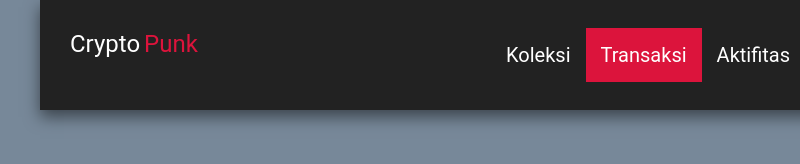
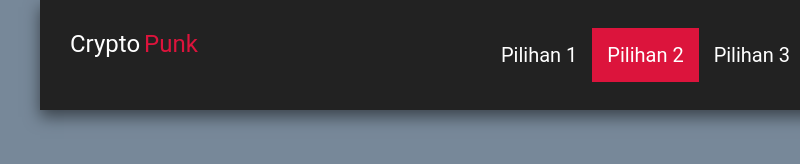
Before and after one commit to Fujitime/Navbar, a plain HTML site: page index.html in a window 1280 px wide. Shown: the full height of the page, 185-985 px from the left. Drawn offline with Linux system fonts and the light colour scheme.

Commit message:
Update index.html

```diff
--- a/index.html
+++ b/index.html
@@ -15,9 +15,9 @@
         <div class="lastname">punk</div>
         </div>
         <ul class="navigation">
-            <li><a href="/" > koleksi</a></li>
-            <li><a href="/" class="active">transaksi</a></li>
-            <li><a href="/">aktifitas</a></li>
+            <li><a href="/" > Pilihan 1</a></li>
+            <li><a href="/" class="active">Pilihan 2</a></li>
+            <li><a href="/">Pilihan 3</a></li>
             <li><img src="rem-gif-1.webp" alt="..."   /></li>
         </ul>
 
```
